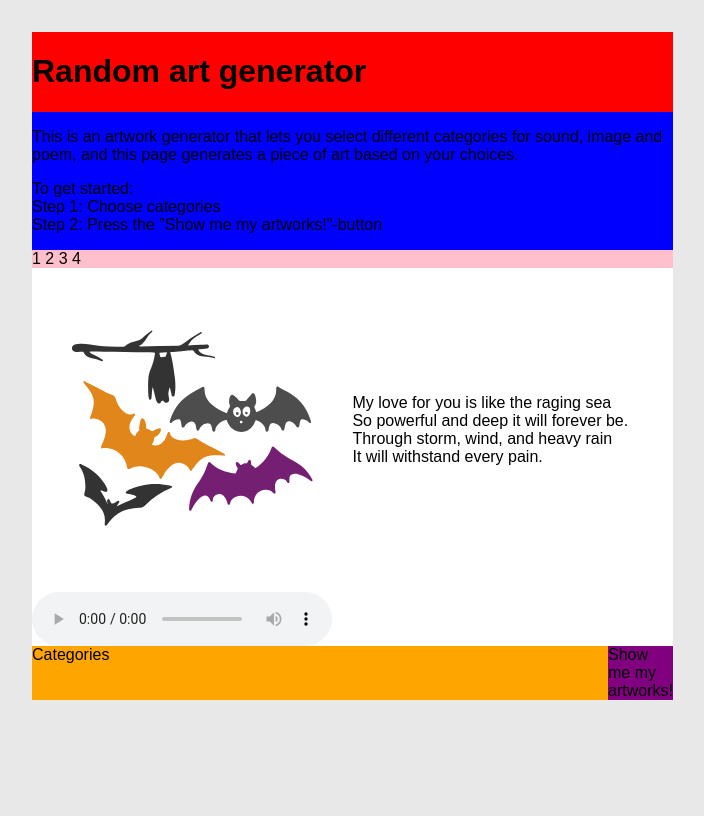
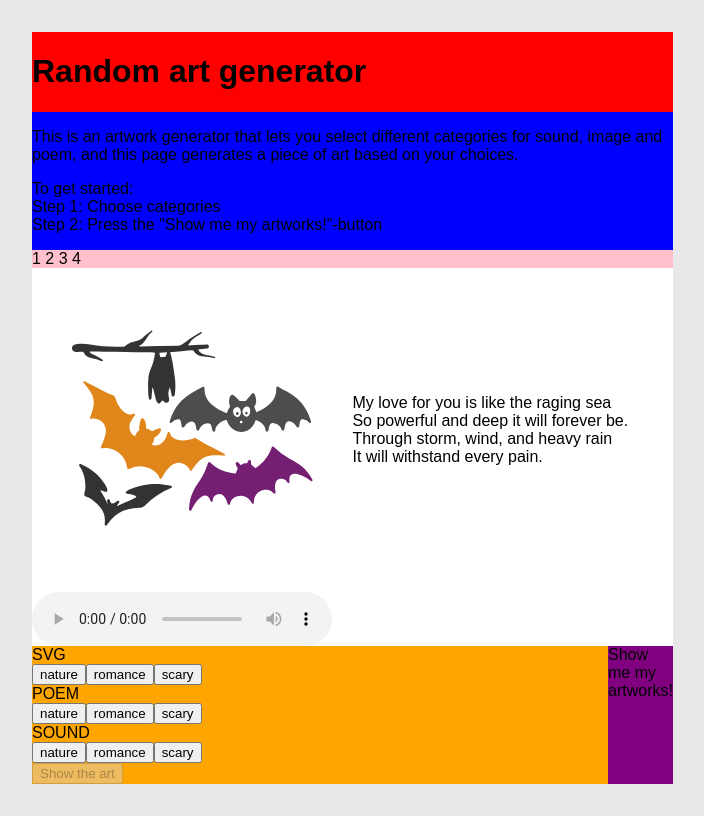
Before and after one commit to cherrybeans/it2810-art-exhibition, a React (Create React App) app: page / in a window 1280 px wide. Shown: the whole page, without its empty margins (320-1024 px from the left). Built offline with nearby package versions, Linux system fonts and the light colour scheme.

Commit message:
#15 Improve category-buttons, add them to app.js.

```diff
--- a/src/App.js
+++ b/src/App.js
@@ -1,6 +1,7 @@
 import React, { Component } from "react";
 import "./App.css";
 import PlayButton from './components/PlayButton';
+import Categories from "./containers/Categories";
 
 // Filene skal lastes kun hvis de benyttes. Dvs. at filer brukt i en
 // kombinasjon først lastes når denne kombinasjonen vises (eksempelvis
@@ -61,6 +62,10 @@ class App extends Component {
         4: { svg: null, poem: null, sound: null }
       }
     };
+  }
+
+  updateChoices = (newChoices) => {
+    this.setState({choices: newChoices}, () => console.log("new", this.state.choices))
   }
 
   fetchPoems = async category => {
@@ -223,7 +228,9 @@ class App extends Component {
           </p>
         </div>
 
-        <div className="App-categories">Categories</div>
+        <div className="App-categories">
+            <Categories updateChoices={this.updateChoices}/>
+        </div>
 
         <div className="App-show-button">Show me my artworks!</div>
 
--- /dev/null
+++ b/src/containers/Categories.js
@@ -0,0 +1,55 @@
+import React, {Component} from "react";
+import CategoryCollection from "./CategoryCollection";
+
+
+class Categories extends Component {
+    constructor(props){
+        super(props);
+
+        this.state = {
+            svg: null,
+            poem: null,
+            sound: null,
+        }
+    }
+
+    updateChoices = () => {
+        this.props.updateChoices({
+            svg: this.state.svg,
+            poem: this.state.poem,
+            sound: this.state.sound
+        });
+    }
+
+    updateLocalChoices = (mediaType, category) => {
+        this.setState((state) => ({
+            [mediaType]: state[mediaType] === category ? null : category
+        }), () => console.log(this.state));
+    }
+
+    isButtonDisabled = () =>{
+        const {svg, poem, sound} = this.state;
+
+        if (svg !== null && poem !== null && sound !== null) {
+            return false;
+        }
+        return true;
+
+    }
+
+    render () {
+        return (
+            <div>
+                SVG<CategoryCollection mediaType="svg"  updateLocalChoices={this.updateLocalChoices}/>
+                POEM<CategoryCollection mediaType="poem" updateLocalChoices={this.updateLocalChoices}/>
+                SOUND<CategoryCollection mediaType="sound" updateLocalChoices={this.updateLocalChoices}/>
+                <button onClick={() => this.updateChoices()} disabled={this.isButtonDisabled()}>Show the art</button>
+            </div>
+        );
+    }
+
+
+
+}
+
+export default Categories;
--- /dev/null
+++ b/src/containers/CategoryCollection.js
@@ -0,0 +1,60 @@
+import React, { Component } from 'react';
+
+
+class CategoryCollection extends Component {
+    constructor(props){
+        super(props);
+        this.state = {
+            nature: false,
+            romance: false,
+            scary: false,
+        };
+        this.categorySelected = this.categorySelected.bind(this);
+    }
+
+    categorySelected(category){
+        /* Toggle state by which category was clicked, only one can be selected at a time */
+        switch (category){
+            case "nature":
+                this.setState((state) => ({
+                    nature: !state.nature,
+                    romance: false,
+                    scary: false
+                }), this.props.updateLocalChoices(this.props.mediaType, "nature"));
+                break;
+
+            case "romance":
+                this.setState((state) => ({
+                    romance: !state.romance,
+                    nature: false,
+                    scary: false
+                }), this.props.updateLocalChoices(this.props.mediaType, "romance"));
+                break;
+
+            case "scary":
+                this.setState((state) => ({
+                    scary: !state.scary,
+                    romance: false,
+                    nature: false
+                }), this.props.updateLocalChoices(this.props.mediaType, "scary"));
+                break;
+
+            default:
+                break;
+        }
+    }
+
+    render() {
+        return (
+            <div>
+
+                <button onClick={() => this.categorySelected("nature")}>nature</button>
+                <button onClick={() => this.categorySelected("romance")}>romance</button>
+                <button onClick={() => this.categorySelected("scary")}>scary</button>
+            </div>
+        );
+    }
+}
+
+
+export default CategoryCollection;
```
Also changed, not shown: src/Category.js (deleted, +0 -11 lines), src/CategoryCollection.js (deleted, +0 -77 lines).
